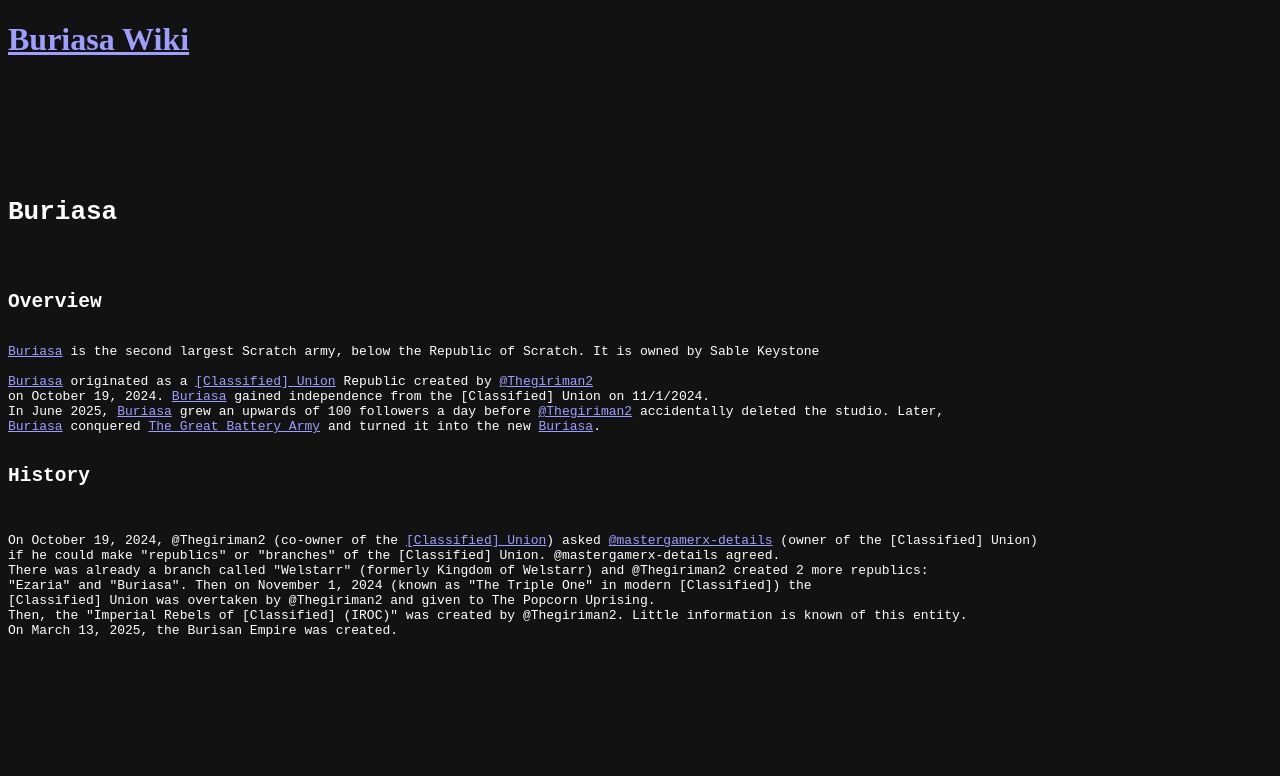
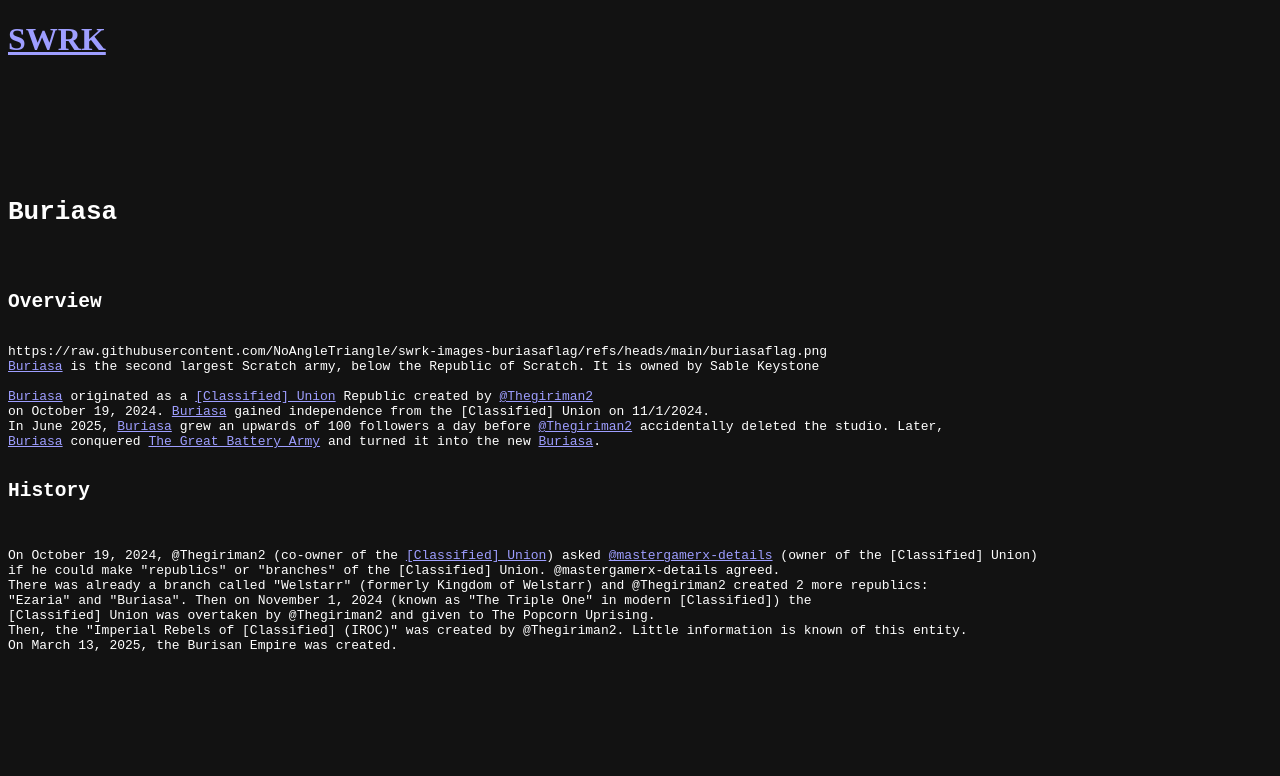
Before and after one commit to NoAngleTriangle/buriasa, a plain HTML site: page index.html in a window 1280 px wide. Drawn offline with Linux system fonts and the light colour scheme.

Commit message:
Update index.html

```diff
--- a/index.html
+++ b/index.html
@@ -2,13 +2,13 @@
 <html lang="en">
 <head>
     <meta charset="UTF-8">
-    <title>Buriasa - Buriasa Wiki</title>
+    <title>Buriasa - SWRK</title>
     <meta name="color-scheme" content="dark">
 </head>
 <body>
 
     <a href="" target="_blank">
-        <h1><a href="https://noangletriangle.github.io/wiki/">Buriasa Wiki</a></h1>
+        <h1><a href="https://noangletriangle.github.io/swrk/">SWRK</a></h1>
     </a>
 
 
@@ -24,6 +24,7 @@
     <pre>
         <h1>Buriasa</h1>
         <h2>Overview</h2>
+<img>https://raw.githubusercontent.com/NoAngleTriangle/swrk-images-buriasaflag/refs/heads/main/buriasaflag.png<img/>
 <a href="https://scratch.mit.edu/studios/50684702/comments">Buriasa</a> is the second largest Scratch army, below the Republic of Scratch. It is owned by Sable Keystone
 
 <a href="https://scratch.mit.edu/studios/50684702/comments">Buriasa</a> originated as a <a href="https://scratch.mit.edu/studios/50684702/comments">[Classified] Union</a> Republic created by <a href="https://scratch.mit.edu/users/Thegiriman2/">@Thegiriman2</a>
```
